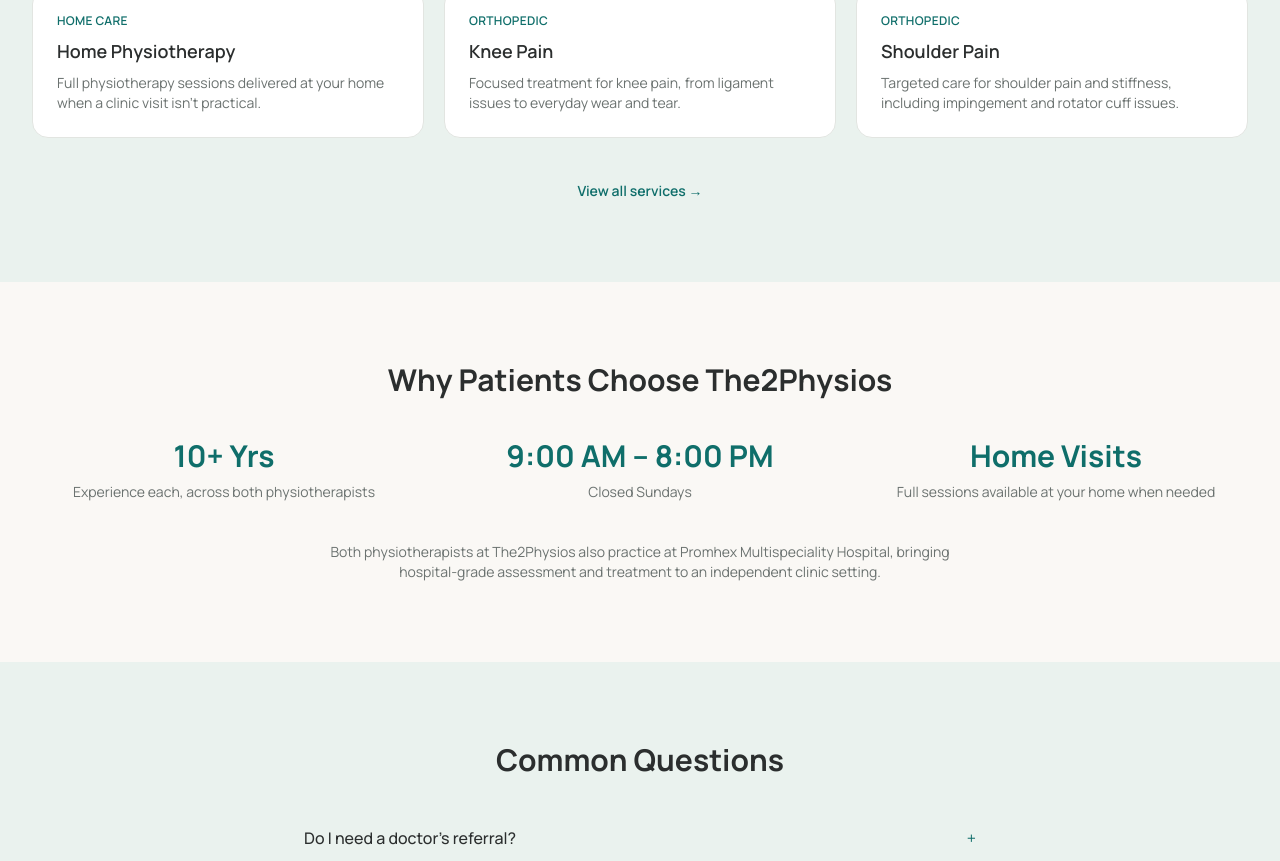
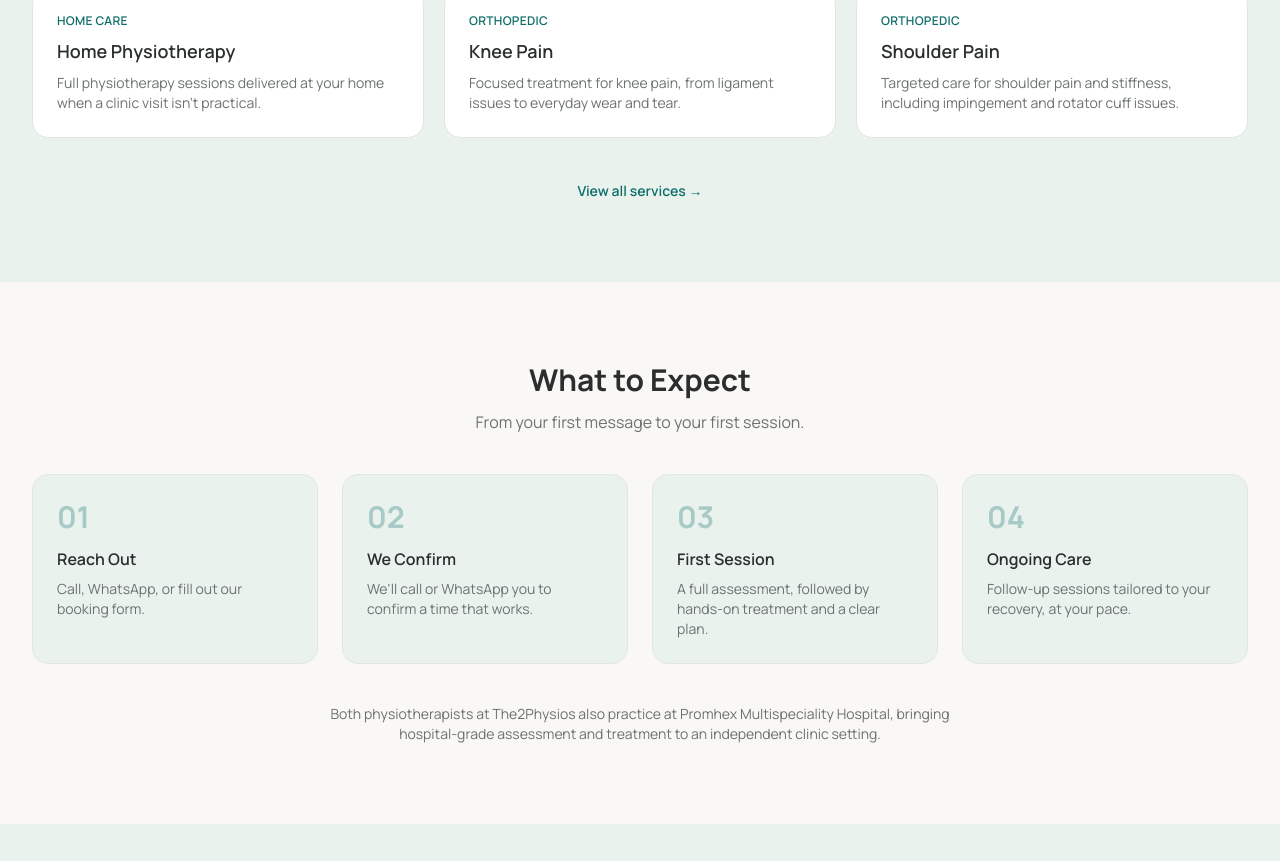
Before and after one commit to prthm412/clinic-website, a Next.js app: page / in a window 1280 px wide. Shown: the part 2049-2910 px from the top of the page. Built offline with nearby package versions, Linux system fonts and the light colour scheme.

Commit message:
stats section -replace-> What to Expect

```diff
--- a/app/page.tsx
+++ b/app/page.tsx
@@ -162,40 +162,56 @@
         </div>
       </section>
 
-      {/* Why choose us */}
+      {/* What to expect */}
       <section className="bg-bg">
         <div className="mx-auto max-w-[1280px] px-4 sm:px-6 lg:px-8 py-16 sm:py-20">
           <div className="text-center">
             <h2 className="text-2xl sm:text-3xl font-bold text-text">
-              Why Patients Choose {clinicConfig.name}
+              What to Expect
             </h2>
+            <p className="mt-3 text-muted">
+              From your first message to your first session.
+            </p>
           </div>
-          <div className="mt-10 grid gap-8 sm:grid-cols-3">
-            <div className="text-center">
-              <p className="text-3xl font-bold text-primary">10+ Yrs</p>
-              <p className="mt-2 text-sm text-muted">
-                Experience each, across both physiotherapists
-              </p>
-            </div>
-            <div className="text-center">
-              <p className="text-3xl font-bold text-primary">
-                {clinicConfig.hours.display}
-              </p>
-              <p className="mt-2 text-sm text-muted">
-                {clinicConfig.hours.note ?? "Open every day"}
-              </p>
-            </div>
-            <div className="text-center">
-              <p className="text-3xl font-bold text-primary">Home Visits</p>
-              <p className="mt-2 text-sm text-muted">
-                Full sessions available at your home when needed
-              </p>
-            </div>
+          <div className="mt-10 grid gap-6 sm:grid-cols-2 lg:grid-cols-4">
+            {[
+              {
+                step: "01",
+                title: "Reach Out",
+                desc: "Call, WhatsApp, or fill out our booking form.",
+              },
+              {
+                step: "02",
+                title: "We Confirm",
+                desc: "We'll call or WhatsApp you to confirm a time that works.",
+              },
+              {
+                step: "03",
+                title: "First Session",
+                desc: "A full assessment, followed by hands-on treatment and a clear plan.",
+              },
+              {
+                step: "04",
+                title: "Ongoing Care",
+                desc: "Follow-up sessions tailored to your recovery, at your pace.",
+              },
+            ].map((item) => (
+              <div
+                key={item.step}
+                className="rounded-2xl border border-border bg-bg-alt p-6"
+              >
+                <p className="text-3xl font-bold text-primary/30">{item.step}</p>
+                <p className="mt-3 text-base font-semibold text-text">
+                  {item.title}
+                </p>
+                <p className="mt-2 text-sm text-muted">{item.desc}</p>
+              </div>
+            ))}
           </div>
           <p className="mx-auto mt-10 max-w-2xl text-center text-sm text-muted">
             Both physiotherapists at {clinicConfig.name} also practice at{" "}
-            {clinicConfig.hospital.name}, bringing hospital-grade assessment
-            and treatment to an independent clinic setting.
+            {clinicConfig.hospital.name}, bringing hospital-grade assessment and
+            treatment to an independent clinic setting.
           </p>
         </div>
       </section>
```
